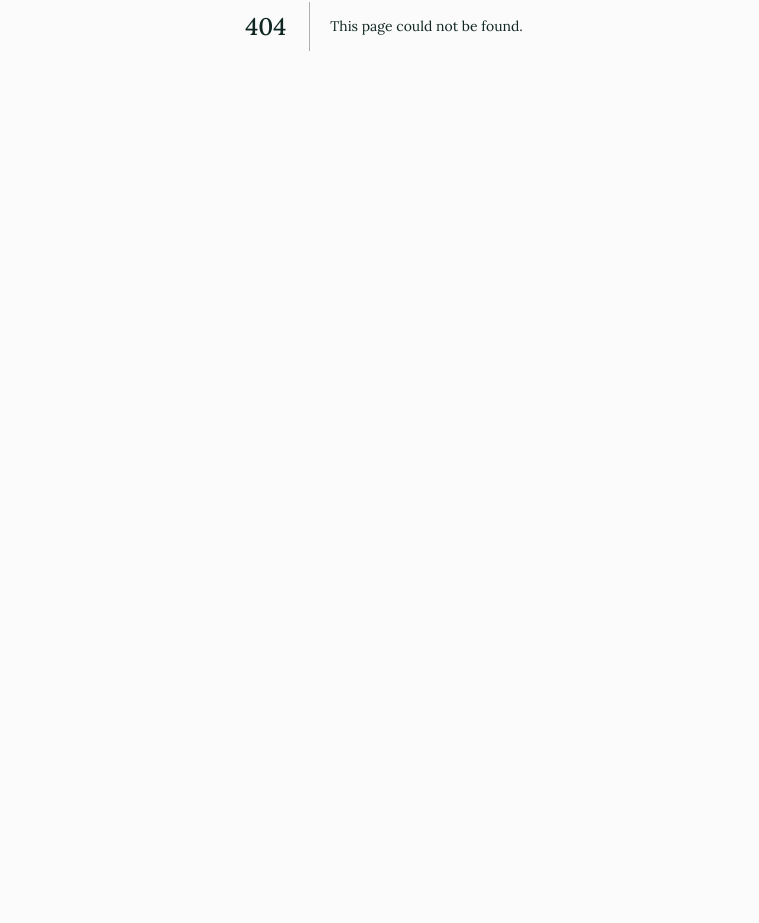
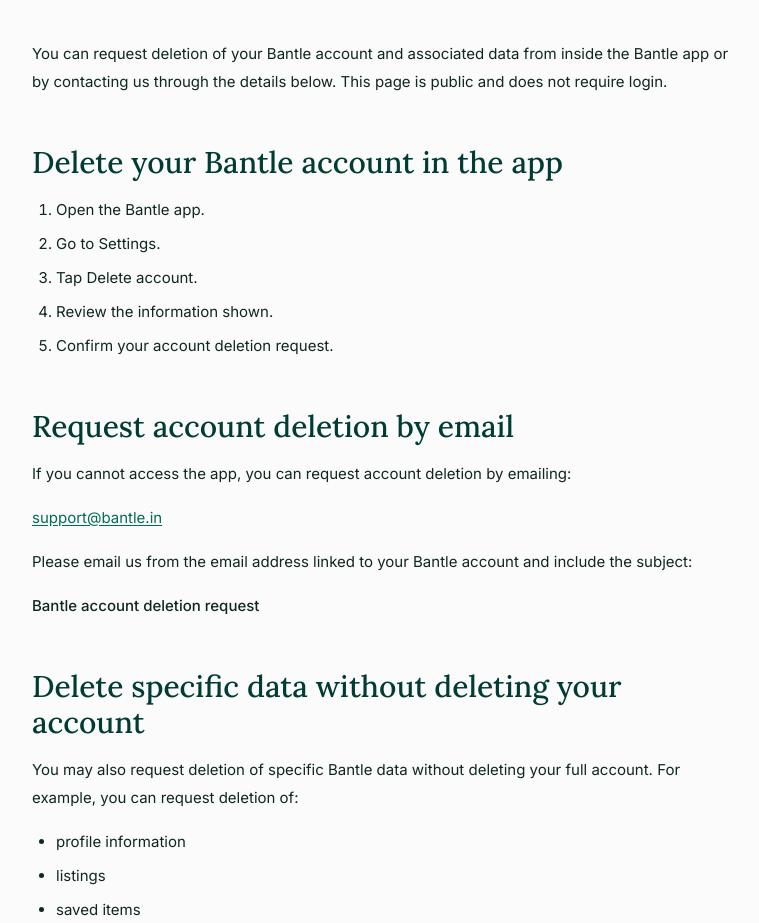
Before and after one commit to ahammedejaz/bantle-web, a Next.js app: page /account-deletion in a window 1280 px wide. Before the commit this address had no page. Shown: the part 374-1297 px from the top of the page, without its empty margins (256-1015 px from the left). Before the commit the page ends 800 px from the top, so only its background shows below. Built offline with nearby package versions, Linux system fonts and the light colour scheme.

Commit message:
Add account deletion page for Play data safety

```diff
--- /dev/null
+++ b/app/(marketing)/account-deletion/page.tsx
@@ -0,0 +1,161 @@
+import type { Metadata } from "next";
+import { PageHeader } from "@/components/PageHeader";
+import { CONTACT_EMAIL } from "@/lib/constants";
+
+export const metadata: Metadata = {
+  title: "Bantle Account and Data Deletion",
+  description:
+    "Learn how to request deletion of your Bantle account or specific Bantle data.",
+};
+
+const accountDeletionSubject = "Bantle account deletion request";
+const dataDeletionSubject = "Bantle data deletion request";
+
+export default function AccountDeletionPage() {
+  return (
+    <>
+      <PageHeader
+        eyebrow="Account and data deletion"
+        title="Bantle Account and Data Deletion"
+        intro="Bantle gives users control over their account and data."
+      />
+
+      <article className="container-x py-12 md:py-16 prose-bantle max-w-3xl">
+        <section>
+          <p>
+            You can request deletion of your Bantle account and associated
+            data from inside the Bantle app or by contacting us through the
+            details below. This page is public and does not require login.
+          </p>
+        </section>
+
+        <section>
+          <h2>Delete your Bantle account in the app</h2>
+          <ol>
+            <li>Open the Bantle app.</li>
+            <li>Go to Settings.</li>
+            <li>Tap Delete account.</li>
+            <li>Review the information shown.</li>
+            <li>Confirm your account deletion request.</li>
+          </ol>
+        </section>
+
+        <section>
+          <h2>Request account deletion by email</h2>
+          <p>
+            If you cannot access the app, you can request account deletion
+            by emailing:
+          </p>
+          <p>
+            <a
+              href={`mailto:${CONTACT_EMAIL}?subject=${encodeURIComponent(
+                accountDeletionSubject,
+              )}`}
+            >
+              {CONTACT_EMAIL}
+            </a>
+          </p>
+          <p>
+            Please email us from the email address linked to your Bantle
+            account and include the subject:
+          </p>
+          <p>
+            <strong>{accountDeletionSubject}</strong>
+          </p>
+        </section>
+
+        <section>
+          <h2>Delete specific data without deleting your account</h2>
+          <p>
+            You may also request deletion of specific Bantle data without
+            deleting your full account. For example, you can request deletion
+            of:
+          </p>
+          <ul>
+            <li>profile information</li>
+            <li>listings</li>
+            <li>saved items</li>
+            <li>notification records</li>
+            <li>
+              chat or deal coordination records where deletion is technically
+              and legally possible
+            </li>
+            <li>
+              other account-related data associated with your Bantle account
+            </li>
+          </ul>
+          <p>To request deletion of specific data, email:</p>
+          <p>
+            <a
+              href={`mailto:${CONTACT_EMAIL}?subject=${encodeURIComponent(
+                dataDeletionSubject,
+              )}`}
+            >
+              {CONTACT_EMAIL}
+            </a>
+          </p>
+          <p>Please include the subject:</p>
+          <p>
+            <strong>{dataDeletionSubject}</strong>
+          </p>
+        </section>
+
+        <section>
+          <h2>What data is deleted or anonymized</h2>
+          <p>
+            When an account deletion request is completed, Bantle deletes or
+            anonymizes account-related data where possible, including:
+          </p>
+          <ul>
+            <li>account profile information</li>
+            <li>display name and profile details</li>
+            <li>listings created by the user</li>
+            <li>saved or hidden listing records</li>
+            <li>push notification tokens</li>
+            <li>notification records</li>
+            <li>
+              app account identifiers where deletion is technically possible
+            </li>
+          </ul>
+        </section>
+
+        <section>
+          <h2>Data we may retain</h2>
+          <p>
+            Some data may be retained where necessary for legitimate reasons,
+            including:
+          </p>
+          <ul>
+            <li>safety and abuse prevention</li>
+            <li>fraud prevention</li>
+            <li>legal compliance</li>
+            <li>dispute handling</li>
+            <li>security auditing</li>
+            <li>enforcing Bantle&apos;s terms and policies</li>
+          </ul>
+          <p>
+            Retained data is kept only for as long as necessary for these
+            purposes.
+          </p>
+        </section>
+
+        <section>
+          <h2>Processing time</h2>
+          <p>
+            We aim to process deletion requests within a reasonable time after
+            verifying the request. We may ask for additional information to
+            confirm that the request is from the account owner.
+          </p>
+        </section>
+
+        <section className="bg-cream-card border border-line rounded-card p-6">
+          <h2 className="mt-0">Contact</h2>
+          <p>For account or data deletion requests, contact:</p>
+          <p>
+            <a href={`mailto:${CONTACT_EMAIL}`}>{CONTACT_EMAIL}</a>
+          </p>
+        </section>
+      </article>
+    </>
+  );
+}
--- a/app/sitemap.ts
+++ b/app/sitemap.ts
@@ -8,6 +8,7 @@
   "/safety",
   "/faq",
   "/support",
+  "/account-deletion",
   "/terms",
   "/privacy",
   "/refund-policy",
```
